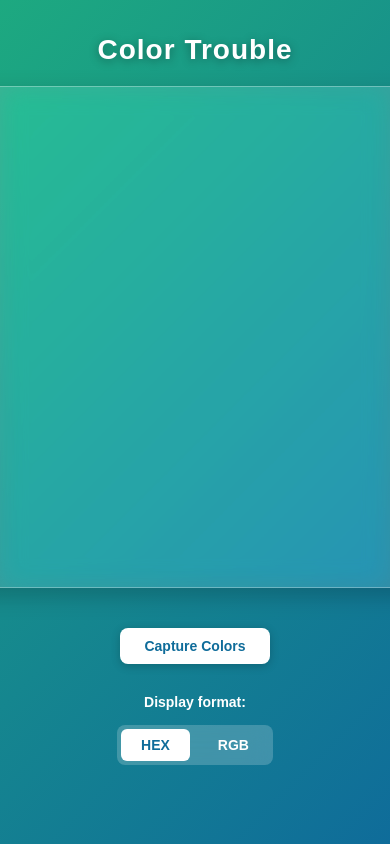
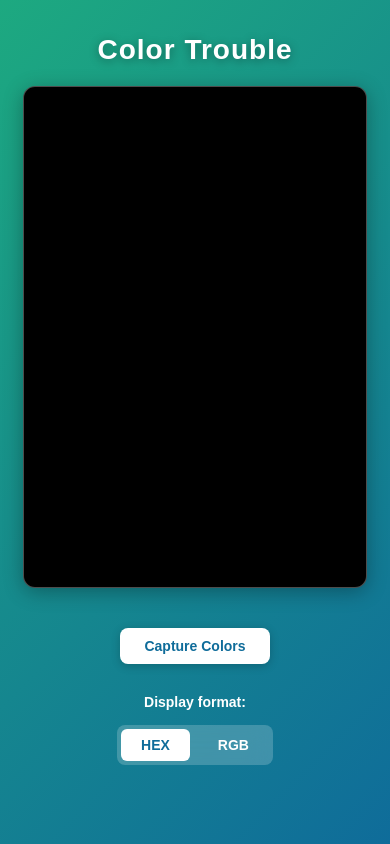
Before and after one commit to bryanalarconn/color-trouble, a React (Create React App) app: page / in a window 390 px wide. Built offline with nearby package versions, Linux system fonts and the light colour scheme; no server answers.

Commit message:
webcam view changes for mobile

```diff
--- a/src/App.css
+++ b/src/App.css
@@ -33,6 +33,28 @@ button {
 /* Webcam wrapper */
 .webcam-wrapper {
   margin-bottom: 30px;
+  width: 100%;
+  display: flex;
+  flex-direction: column;
+  align-items: center;
+}
+
+/* Camera box container */
+.camera-box {
+  width: 90%;
+  max-width: 500px;
+  aspect-ratio: 4 / 3;
+  border-radius: 12px;
+  overflow: hidden;
+  box-shadow: 0 4px 20px rgba(0, 0, 0, 0.3);
+  background-color: #000;
+}
+
+/* Camera feed - fills the container */
+.camera-feed {
+  width: 100%;
+  height: 100%;
+  object-fit: cover;
 }
 
 /* Capture button */
@@ -105,6 +127,11 @@ button {
     margin-bottom: 20px;
   }
 
+  .camera-box {
+    width: 95%;
+    max-width: 100%;
+  }
+
   .camera-feed {
     max-width: 100%;
   }
```
